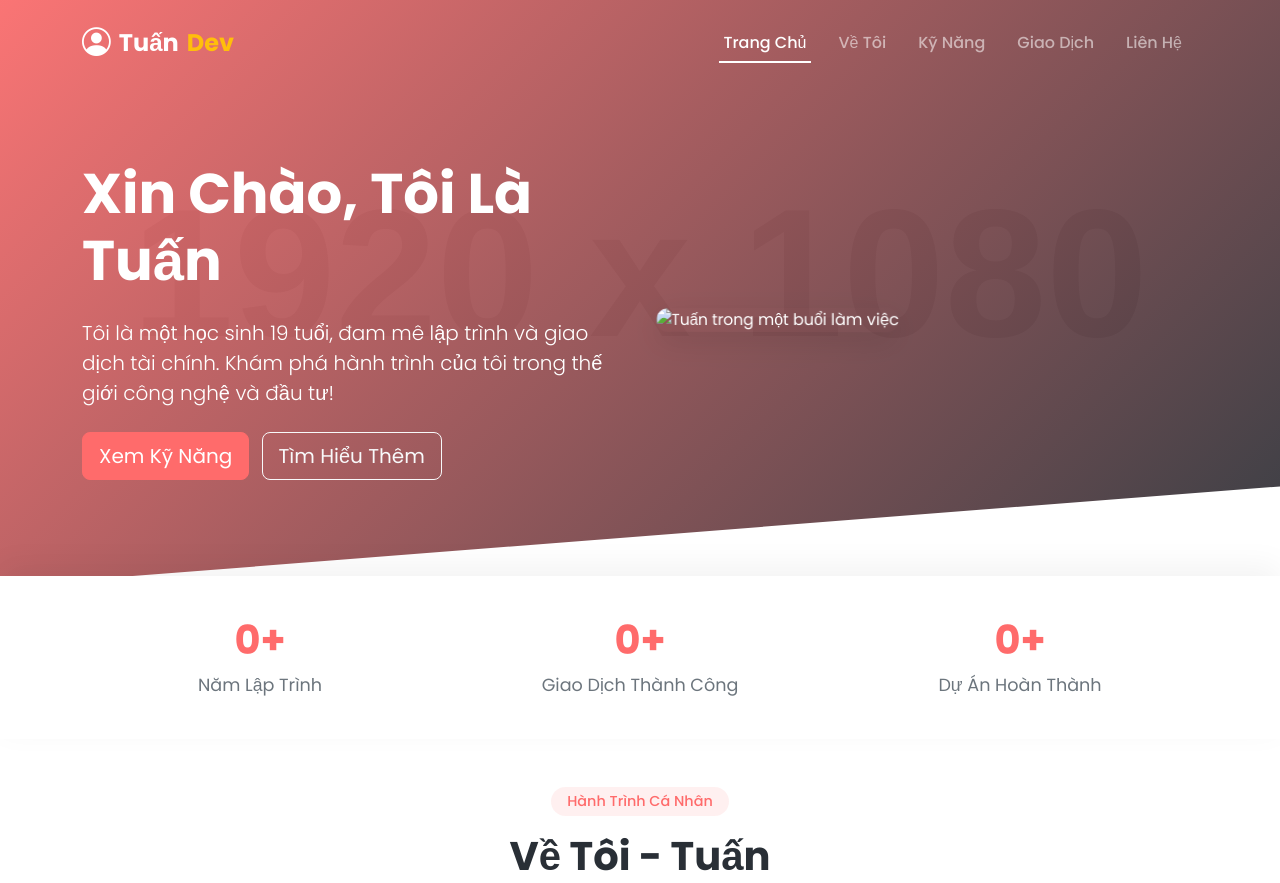
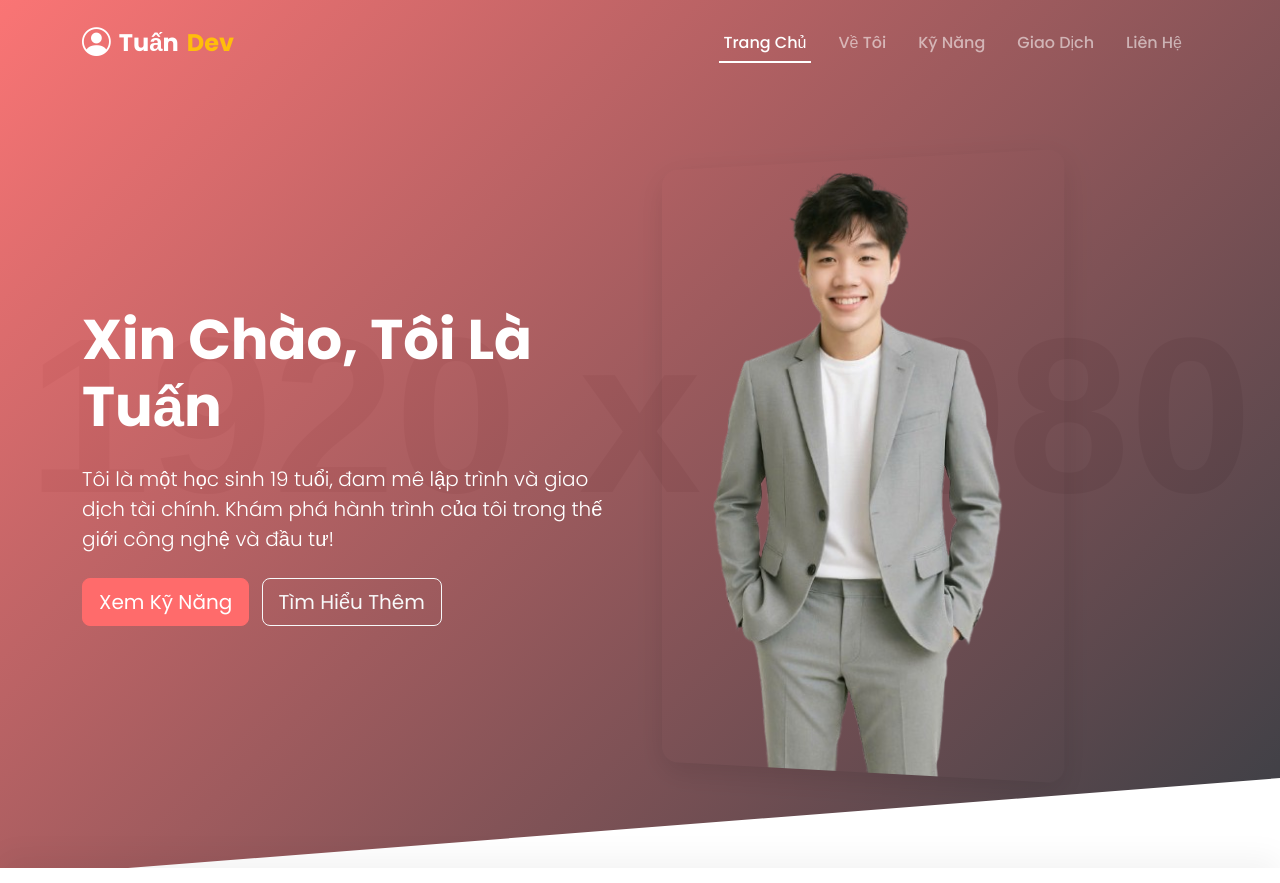
Before and after one commit to Anhtuanpri/sites, a plain HTML site: page index.html in a window 1280 px wide. Shown: the top 883 px of the page. Drawn offline with nearby package versions, Linux system fonts and the light colour scheme; placeholder pictures from the web are drawn by us.

Commit message:
Update index.html

```diff
--- a/index.html
+++ b/index.html
@@ -57,7 +57,7 @@
                     </div>
                 </div>
                 <div class="col-lg-6 animate__animated animate__fadeIn animate__delay-1s">
-                    <img src="./imagess/tuan-profile.jpg" alt="Tuấn trong một buổi làm việc" class="img-fluid rounded-4 hero-image">
+                    <img src="./tuan-profile.jpg" alt="Tuấn trong một buổi làm việc" class="img-fluid rounded-4 hero-image">
                 </div>
             </div>
         </div>
```
